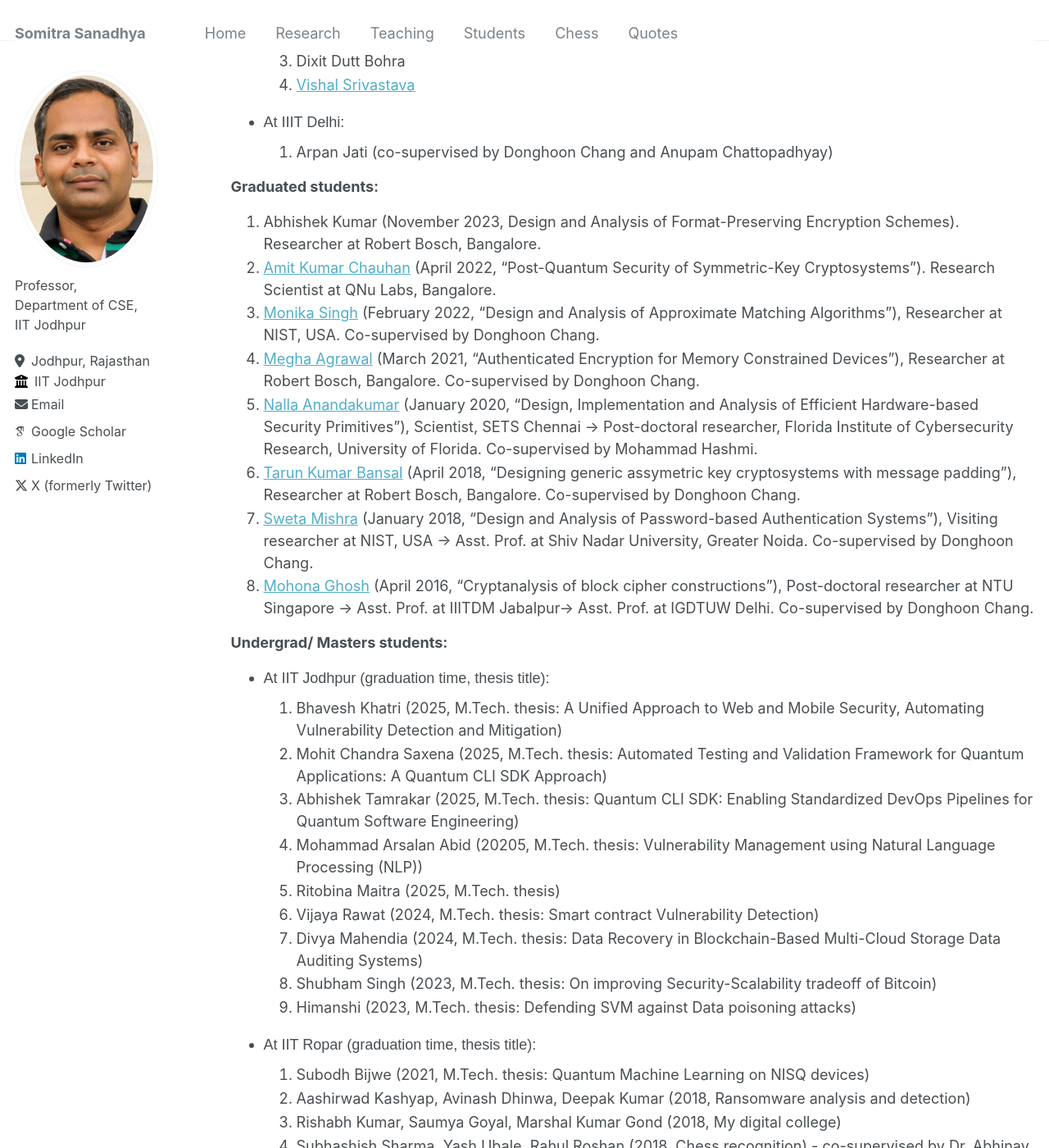
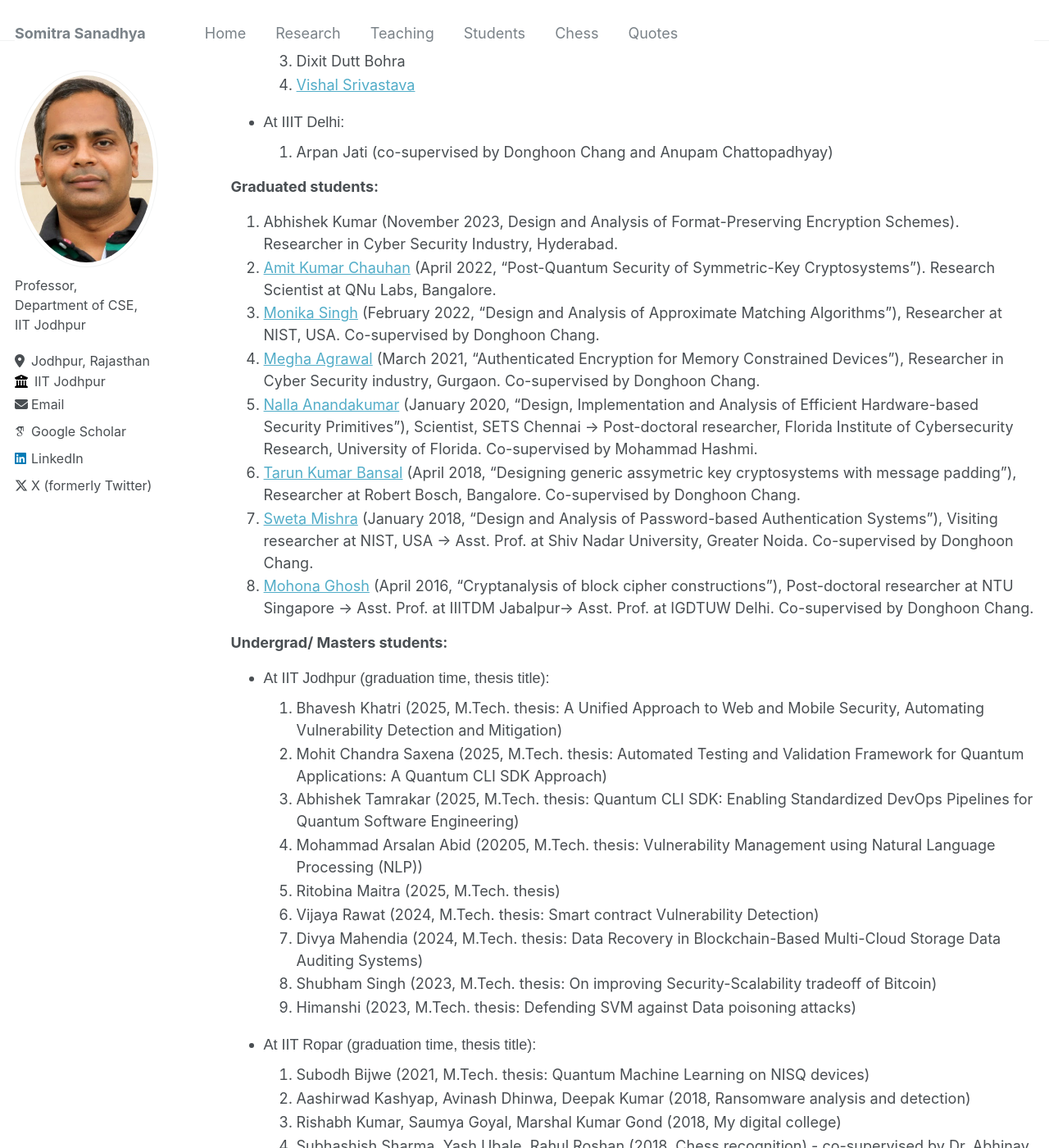
Before and after one commit to somitra-sanadhya/somitra-sanadhya.github.io, a Jekyll site: the page built from _pages/students.md, in a window 1280 px wide and 1400 px high, scrolled down 224 px. Shown: the whole window at 82% size. Built offline with Jekyll 4.4.1, drawn with Linux system fonts in a browser that asks for light colours; some web fonts are replaced; some of the changed text lies outside the part shown.

Commit message:
Update students.md

```diff
--- a/_pages/students.md
+++ b/_pages/students.md
@@ -20,10 +20,10 @@ author_profile: true
 
 ### Graduated students:
 
-1. Abhishek Kumar (November 2023, Design and Analysis of Format-Preserving Encryption Schemes). Researcher at Robert Bosch, Bangalore.
+1. Abhishek Kumar (November 2023, Design and Analysis of Format-Preserving Encryption Schemes). Researcher in Cyber Security Industry, Hyderabad.
 2. [Amit Kumar Chauhan](https://sites.google.com/view/amitchauhan) (April 2022, "Post-Quantum Security of Symmetric-Key Cryptosystems"). Research Scientist at QNu Labs,  Bangalore.
 3. [Monika Singh](https://www.linkedin.com/in/monika-singh-1985b8a5) (February 2022, "Design and Analysis of Approximate Matching Algorithms"), Researcher at NIST, USA.  Co-supervised by Donghoon Chang.
-4. [Megha Agrawal](https://in.linkedin.com/in/megha-agrawal-242224109) (March 2021, "Authenticated Encryption for Memory Constrained Devices"), Researcher at Robert Bosch, Bangalore. Co-supervised by Donghoon Chang.
+4. [Megha Agrawal](https://in.linkedin.com/in/megha-agrawal-242224109) (March 2021, "Authenticated Encryption for Memory Constrained Devices"), Researcher in Cyber Security industry, Gurgaon. Co-supervised by Donghoon Chang.
 5. [Nalla Anandakumar](https://sites.google.com/site/nnallaanandakumar/) (January 2020, "Design, Implementation and Analysis of Efficient Hardware-based Security Primitives"), Scientist, SETS Chennai -> Post-doctoral researcher, Florida Institute of Cybersecurity Research, University of Florida. Co-supervised by Mohammad Hashmi.
 6. [Tarun Kumar Bansal](https://in.linkedin.com/in/tarun-bansal90) (April 2018, "Designing generic assymetric key cryptosystems with message padding"), Researcher at Robert Bosch, Bangalore. Co-supervised by Donghoon Chang.
 7. [Sweta Mishra](https://cse.snu.edu.in/people/faculty/dr-sweta-mishra) (January 2018, "Design and Analysis of Password-based Authentication Systems"), Visiting researcher at NIST, USA -> Asst. Prof. at Shiv Nadar University, Greater Noida. Co-supervised by Donghoon Chang.
@@ -54,11 +54,11 @@ author_profile: true
 + At former workplace:
 
 1. N. Sumesh Manjunath (M.Tech. thesis, TCS Research->PhD candidate in NYU Abu Dhabi)
-2. Akshima (BTech. thesis, PhD candidate at Univ. of Chicago)
-3. Aarushi Goel (B.Tech. thesis, PhD candidate at Rutgers Univ.)
+2. [Akshima](https://sites.google.com/view/akshima-) (BTech. thesis, PhD candidate at Univ. of Chicago->Post-doc at NYU Shanghai)
+3. [Aarushi Goel](https://aarushigoel.github.io/) (B.Tech. thesis, PhD candidate at John Hopkins Univ.-> Faculty member at Purdue University)
 4. Akshay Gupta (B.Tech. thesis, M.S. Georgia Tech->Security research and consulting, US)
 5. Gaurav Saluja (B.Tech. thesis, Software development)
-6. Madhuri Siddula (M.Tech. thesis, PhD candidate at West Virginia University, US)
+6. Madhuri Siddula (M.Tech. thesis, PhD candidate at West Virginia University, US -> Faculty member in a US university)
 7. Sandipan Biswas (M.Tech. thesis, Software development)
 8. Nishant Sharma (M.Tech. thesis -> Security research, Pentester academy)
 9. Tarun Kumar Bansal (M.Tech. thesis -> PhD student with me-> Security researcher Robert Bosch Bangalore)
```
